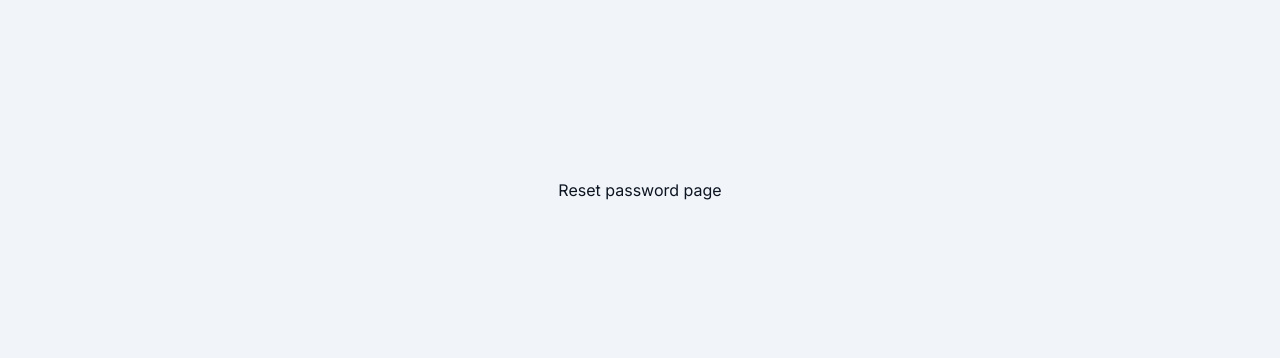
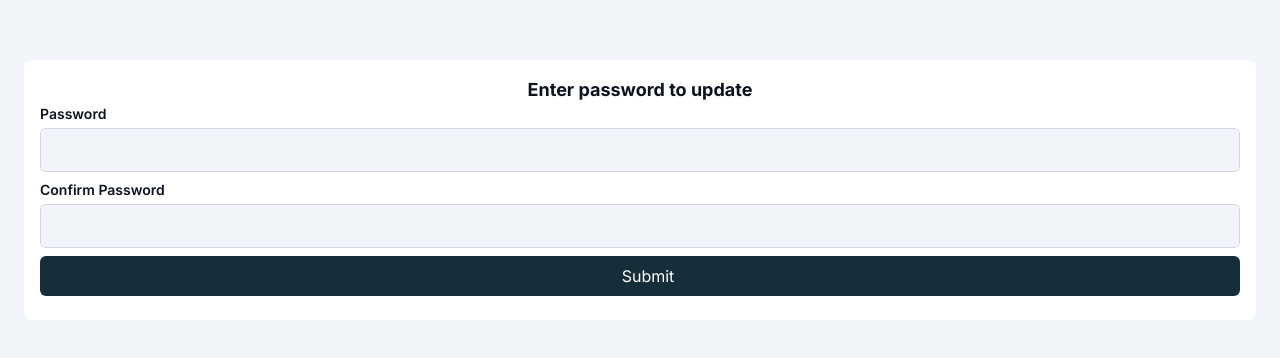
Before and after one commit to thiagoelias99/login, a Next.js app in the folder next_auth_v5/: page /reset-password in a window 1280 px wide. Shown: the part 210-568 px from the top of the page. Built offline with nearby package versions, Linux system fonts and the light colour scheme; no server answers.

Commit message:
feat: :sparkles: Reset password

```diff
--- /dev/null
+++ b/next_auth_v5/src/actions/reset_password.ts
@@ -0,0 +1,30 @@
+"use server"
+
+import { fireStore } from '@/lib/firebase'
+import { doc, getDoc, updateDoc } from 'firebase/firestore'
+
+interface IUser {
+  confirmationCode: number
+}
+
+export async function resetPassword(userId: string, token: string, password: string) {
+  try {
+    const document = doc(fireStore, 'login_next_users', userId)
+    const snapshot = await getDoc(document)
+
+    if (snapshot.exists()) {
+      const data = snapshot.data() as IUser
+
+      if (data.confirmationCode === parseInt(token)) {
+        await updateDoc(document, { password })
+        return JSON.stringify({ status: 'success' })
+      }
+      return JSON.stringify({ status: 'invalid' })
+    }
+    return JSON.stringify({ status: 'not found' })
+
+  } catch (error) {
+    console.error(error)
+    return JSON.stringify({ status: 'error', userId: null })
+  }
+}
--- a/next_auth_v5/src/app/(root)/reset-password/page.tsx
+++ b/next_auth_v5/src/app/(root)/reset-password/page.tsx
@@ -1,7 +1,11 @@
+import SignForm from '@/components/sign_form'
 import React from 'react'
 
 export default function Page() {
   return (
-    <div>Reset password page</div>
+    <div className='w-full flex flex-col justify-center items-center bg-white p-4 rounded-lg'>
+      <h1 className='text-lg font-bold'>Enter password to update</h1>
+      <SignForm type={"reset-password"} />
+    </div>
   )
 }
--- a/next_auth_v5/src/components/sign_form.tsx
+++ b/next_auth_v5/src/components/sign_form.tsx
@@ -8,8 +8,10 @@ import { registerUser } from '@/actions/register_user'
 import { Loader2Icon } from 'lucide-react'
 import EmailConfirmDialog from './email_confirm_dialog'
 import { signFormSchema } from '@/lib/utils'
-import { useSearchParams } from 'next/navigation'
+import { useRouter, useSearchParams } from 'next/navigation'
 import { signIn } from 'next-auth/react'
+import Link from 'next/link'
+import { resetPassword } from '@/actions/reset_password'
 
 
 export default function SignForm({ type }: SignFormProps) {
@@ -17,11 +19,14 @@ export default function SignForm({ type }: SignFormProps) {
   const [isSubmitting, setIsSubmitting] = useState(false)
   const [testMessageUrl, setTestMessageUrl] = useState<string | null>(null)
   const [userId, setUserId] = useState<string | null>(null)
+  const router = useRouter()
 
   const formSchema = useMemo(() => signFormSchema({ type }), [type])
   const searchParams = useSearchParams()
   const errorCode = searchParams.get('code') || null
   const message = searchParams.get('message') || null
+  const user = searchParams.get('user') || null
+  const token = searchParams.get('token') || null
 
   async function onSubmit(event: React.FormEvent<HTMLFormElement>) {
     event.preventDefault()
@@ -44,7 +49,7 @@ export default function SignForm({ type }: SignFormProps) {
       } finally {
         setIsSubmitting(false)
       }
-    } else {
+    } else if (type === 'sign-up') {
       try {
         const validFormValue = formSchema.parse(formValue)
         // Compare passwords
@@ -68,6 +73,39 @@ export default function SignForm({ type }: SignFormProps) {
       } finally {
         setIsSubmitting(false)
       }
+    } else {
+      console.log('reset password')
+      try {
+        console.log(formValue)
+        const validFormValue = formSchema.parse(formValue)
+        // Compare passwords
+        if (validFormValue.password !== validFormValue.confirmPassword) {
+          setFormErrors([{ path: ['confirmPassword'], message: 'Passwords do not match', code: 'custom' }])
+          return
+        }
+        // Reset password
+        if (user && token) {
+          const result = JSON.parse(await resetPassword(user, token,
+            validFormValue.password))
+
+          if (result.status === 'success') {
+            router.push('/?message=password_reset')
+          } else {
+            alert('Something went wrong while resetting password')
+          }
+        } else {
+          alert('Something went wrong while resetting password')
+        }
+      } catch (error) {
+        if (error instanceof z.ZodError) {
+          console.log(error.issues)
+          setFormErrors(error.issues)
+        } else {
+          console.error(error)
+        }
+      } finally {
+        setIsSubmitting(false)
+      }
     }
   }
 
@@ -82,18 +120,23 @@ export default function SignForm({ type }: SignFormProps) {
           <FormInput type='text' id='lastName' name='lastName' label='Last Name' errors={formErrors} disabled={isSubmitting} />
         </>
       )}
-      <FormInput type='email' id='email' name='email' label='Email' errors={formErrors} disabled={isSubmitting} />
+      {type !== 'reset-password' && (
+        <FormInput type='email' id='email' name='email' label='Email' errors={formErrors} disabled={isSubmitting} />
+      )}
       <FormInput type='password' id='password' name='password' label='Password' errors={formErrors} disabled={isSubmitting} />
-      {type === 'sign-up' && (
+      {type === 'sign-in' && (
+        <Link href="/forgot-password" className='w-full text-end text-sm text-[#1E4AE9]'>Forgot Password?</Link>
+      )}
+      {type !== 'sign-in' && (
         <FormInput type='password' id='confirmPassword' name='confirmPassword' label='Confirm Password' errors={formErrors} disabled={isSubmitting} />
       )}
       <FormSubmitButton disabled={isSubmitting}
       >
         {isSubmitting && <Loader2Icon className='animate-spin inline-block w-6 h-6' />}
-        <span className='ml-4'>{type === "sign-in" ? "Sign In" : "Sign Up"}</span>
+        <span className='ml-4'>{type === "sign-in" ? "Sign In" : type === "sign-up" ? "Sign Up" : "Submit"}</span>
       </FormSubmitButton>
       {errorCode === 'credentials' && <p className='text-red-500 font-semibold text-sm'>Invalid credentials</p>}
-      <p className='text-green-500 font-semibold text-sm'>{message === "email_confirmed" ? "Email confirmed successfully, you can now sign-in" : ""}</p>
+      <p className='text-green-500 font-semibold text-sm'>{message === "email_confirmed" ? "Email confirmed successfully, you can now sign-in" : message === "password_reset" ? "Password reset successfully, you can now sign-in" : ""}</p>
 
       <EmailConfirmDialog testMessageUrl={testMessageUrl} userId={userId} />
     </form>
--- a/next_auth_v5/src/lib/utils.ts
+++ b/next_auth_v5/src/lib/utils.ts
@@ -1,9 +1,9 @@
 import { z } from 'zod';
 
 export const signFormSchema = ({ type }: SignFormProps) => z.object({
-  firstName: type === "sign-in" ? z.string().optional() : z.string().min(1),
-  lastName: type === "sign-in" ? z.string().optional() : z.string().min(1),
-  email: z.string().email(),
+  firstName: type !== "sign-up" ? z.string().optional() : z.string().min(1),
+  lastName: type !== "sign-up" ? z.string().optional() : z.string().min(1),
+  email: type === "reset-password" ? z.string().optional() : z.string().email(),
   password: z.string().min(6),
   confirmPassword: type === "sign-in" ? z.string().optional() : z.string().min(6),
 })
--- a/next_auth_v5/src/types/types.d.ts
+++ b/next_auth_v5/src/types/types.d.ts
@@ -1,3 +1,3 @@
 declare type SignFormProps = {
-  type: "sign-in" | "sign-up"
+  type: "sign-in" | "sign-up" | "reset-password";
 }
```
